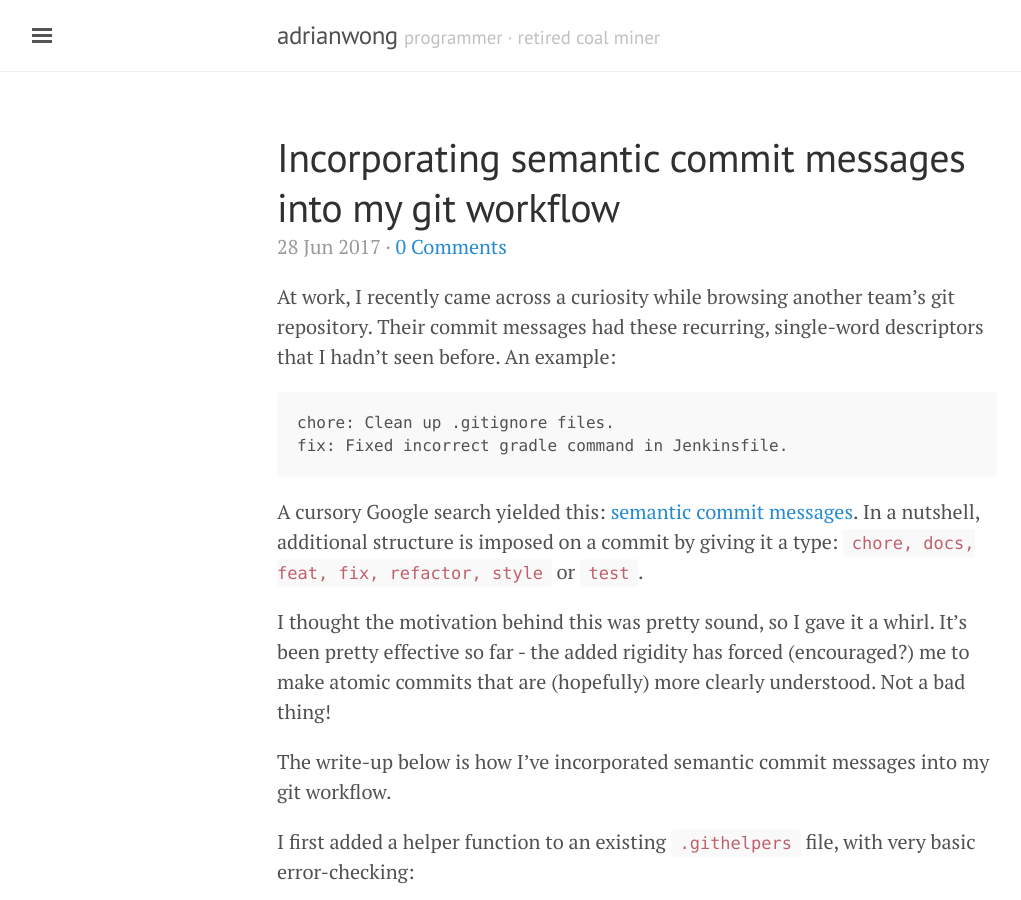
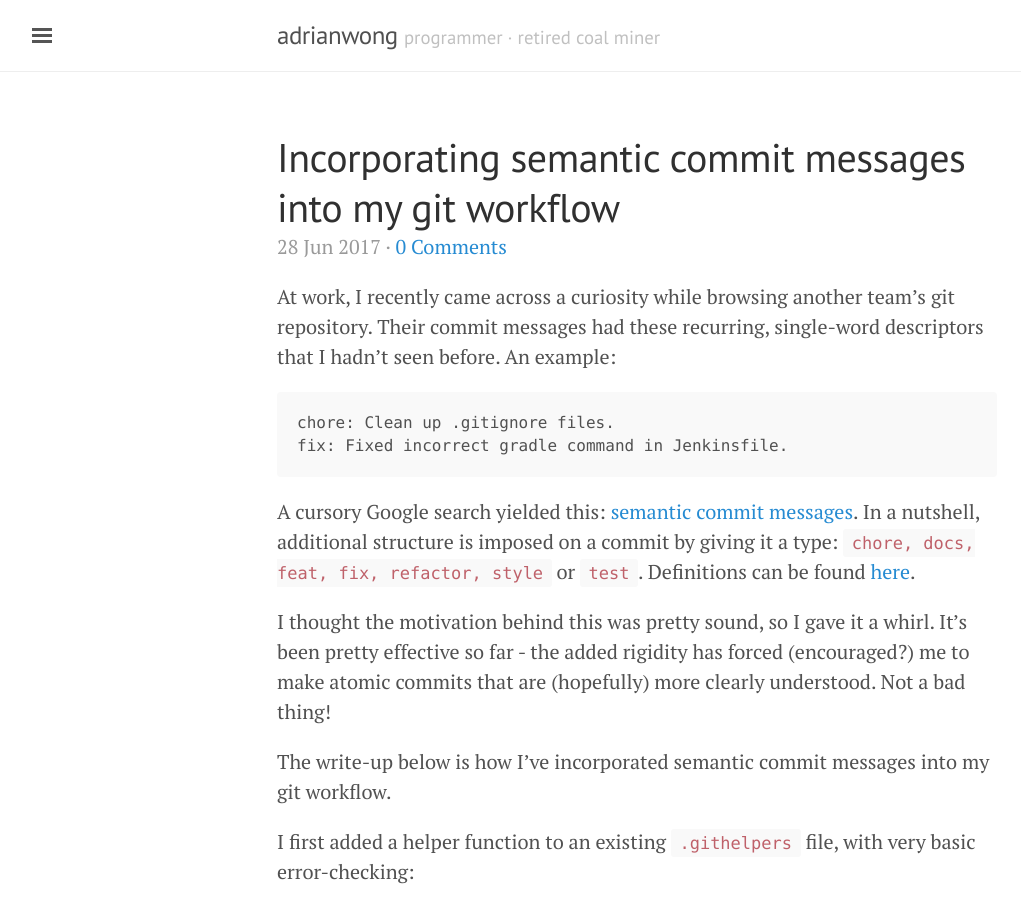
Before and after one commit to adrianwong/adrianwong.github.io, a Jekyll site: the page built from _posts/2017-06-28-semantic-commit-messages.md, in a window 1280 px wide and 900 px high. Shown: the whole window, without its empty margins (3-1024 px from the left). Built offline with Jekyll 4.4.1, drawn with Linux system fonts in a browser that asks for light colours; comment, search, counter and statistics services are not loaded.

Commit message:
feat: Supply link to semantic commit message type definitions

````diff
--- a/_posts/2017-06-28-semantic-commit-messages.md
+++ b/_posts/2017-06-28-semantic-commit-messages.md
@@ -11,7 +11,7 @@ chore: Clean up .gitignore files.
 fix: Fixed incorrect gradle command in Jenkinsfile.
 ```
 
-A cursory Google search yielded this: [semantic commit messages](https://seesparkbox.com/foundry/semantic_commit_messages){:target="_blank"}. In a nutshell, additional structure is imposed on a commit by giving it a type: `chore, docs, feat, fix, refactor, style` or `test`.
+A cursory Google search yielded this: [semantic commit messages](https://seesparkbox.com/foundry/semantic_commit_messages){:target="_blank"}. In a nutshell, additional structure is imposed on a commit by giving it a type: `chore, docs, feat, fix, refactor, style` or `test`. Definitions can be found [here](http://karma-runner.github.io/1.0/dev/git-commit-msg.html){:target="_blank"}.
 
 I thought the motivation behind this was pretty sound, so I gave it a whirl. It's been pretty effective so far - the added rigidity has forced (encouraged?) me to make atomic commits that are (hopefully) more clearly understood. Not a bad thing!
 
````
